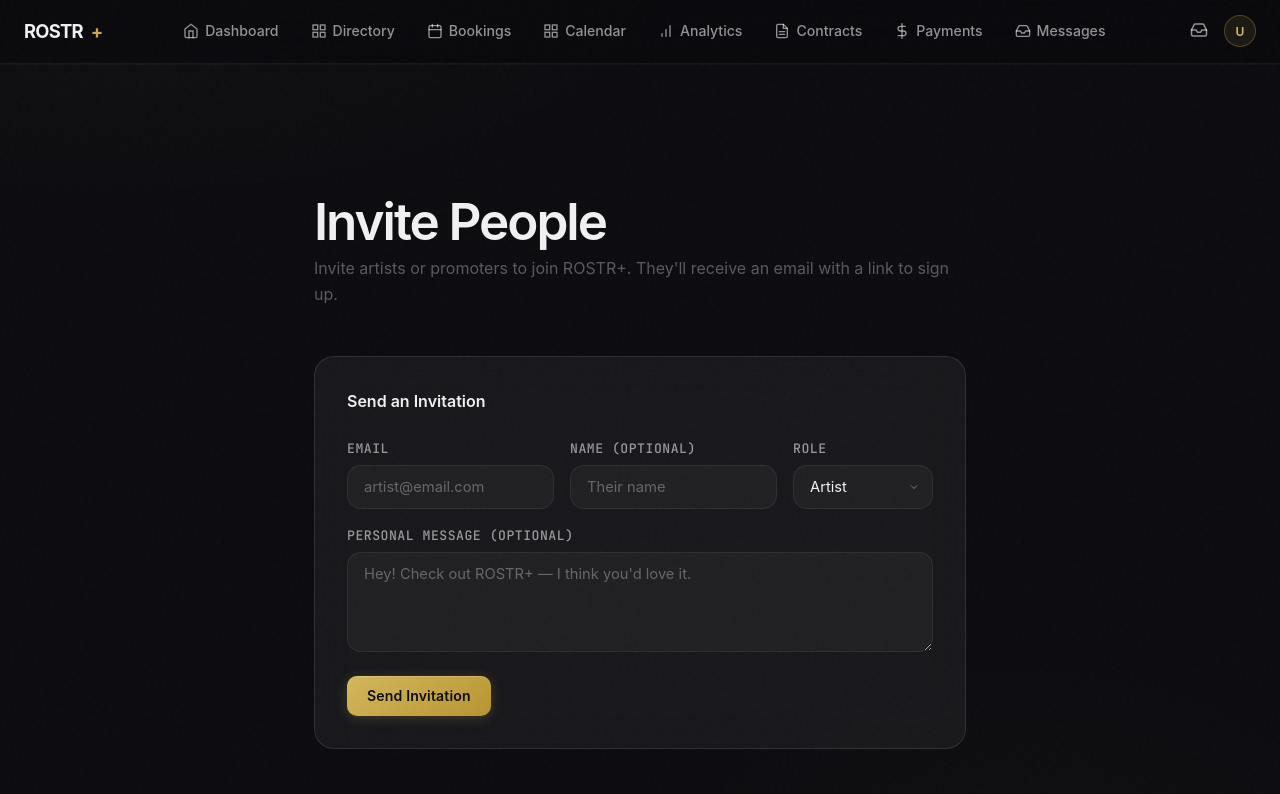
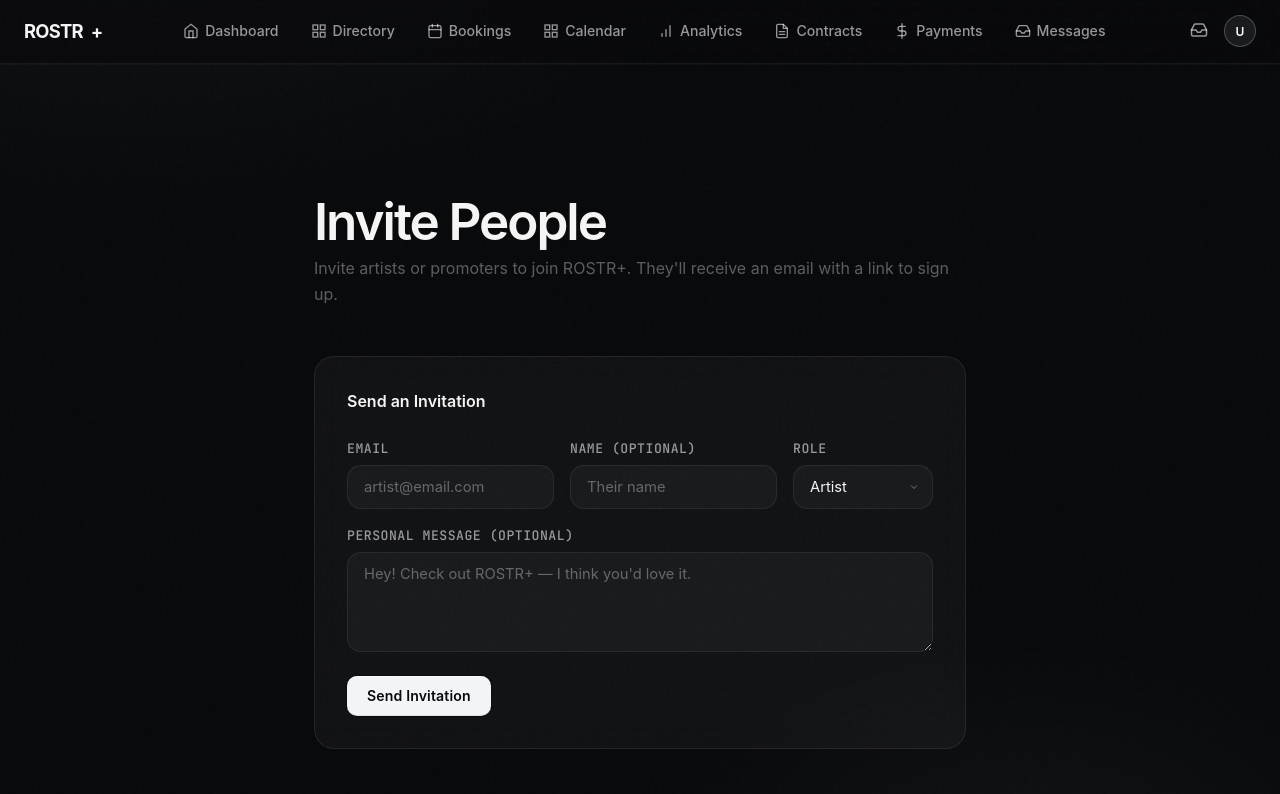
Before and after one commit to etchmuzik/rosterplusapp, a website with bundled scripts: page invite.html in a window 1280 px wide. Shown: the top 794 px of the page. Built offline with nearby package versions, Linux system fonts and the light colour scheme; some packages are replaced by stand-ins of ours; no server answers; the database is empty; sample sign-in values are in the browser's storage; a web font is replaced by a local one.

Commit message:
design(tokens): Phase 1 \u2014 sleek monochrome palette + Chillax display font
Drops the warm-gold palette for the cool-white graphite system from the
new design bundle. Every existing page picks up the new look without
structural edits because legacy token names (--gold, --gold-text,
--gold-dim, --border-gold, --shadow-gold) are re-aliased to the new
--accent variables.

Token changes:
- --accent / --accent-soft / --accent-deep / --accent-dim-{05,10,20,30}
  system with a per-html data-accent swapper (mono default; gold, sand,
  neon, magenta, ice available). Switch on any page with
  <html data-accent="gold">.
- Surfaces cooled: --bg-base #0c0c10 \u2192 #08090b; --bg-card alpha 0.035
  \u2192 0.025; new --bg-1/2/3 layered steps.
- Text lifted: --text-primary 94% \u2192 96% alpha.
- Status colours desaturated toward grey (confirmed #8ee6b5, pending
  #e9cf92, cancelled #f3a0a0, new --status-info #a6c5ea).
- Typography: adds Chillax 500/600/700 as --font-display (was Satoshi for
  both); Satoshi stays for body. Mono stays JetBrains Mono.
- Spacing extends with --space-5xl (128px). Radius scale tightens
  (--radius-xl 2.5rem \u2192 28px). Motion snappier (160/280/480ms vs
  200/400/600ms). --max-width 1280 \u2192 1360.

Component styles updated to match:
- .btn-primary: gradient gold \u2192 flat accent with multi-layer inset
  shadows from the new design.
- .form-input:focus: hardcoded gold RGBA \u2192 --accent-dim-30/10/05.
- body background: ambient radial gradients now sample
  --accent-dim-05 (neutral to any accent swap).

Smoke-tested in local preview: body bg rgb(8,9,11), btn-primary bg
rgb(243,245,248), legacy .text-gold resolves to the new soft-white.
Zero console errors. Chillax font renders on h1 headlines.

Phase 2 (the 5 newly-designed view layouts \u2014 landing, dashboard,
directory, booking wizard, artist profile) comes next.

```diff
--- a/assets/css/system.css
+++ b/assets/css/system.css
@@ -1,71 +1,102 @@
 /* ═══════════════════════════════════════════════════════════
-   ROSTR+ GCC — Design System v2
-   Dark glassmorphic · OLED-optimized · Premium nightlife
+   ROSTR+ GCC — Design System v3
+   Sleek monochrome glass · cool graphite base · swappable accent
+   Phase-1 port: tokens only, legacy names preserved so every existing
+   page (using --gold, --text-*, --bg-*, --space-*, --radius-*) keeps
+   working unchanged — they just resolve to the new values.
    ═══════════════════════════════════════════════════════════ */
 
-/* ── Fonts — Satoshi + JetBrains Mono (taste-skill approved) ── */
-@import url('https://api.fontshare.com/v2/css?f[]=satoshi@400,500,600,700&display=swap');
-@import url('https://fonts.googleapis.com/css2?family=JetBrains+Mono:wght@400;500&display=swap');
+/* ── Fonts — Satoshi body, Chillax display, JetBrains Mono ── */
+@import url('https://api.fontshare.com/v2/css?f[]=satoshi@400,500,600,700,900&f[]=chillax@500,600,700&display=swap');
+@import url('https://fonts.googleapis.com/css2?family=JetBrains+Mono:wght@400;500;600&display=swap');
 
 /* ── Reset ── */
 *, *::before, *::after { margin: 0; padding: 0; box-sizing: border-box; }
 
 :root {
-  /* Surfaces — Charcoal base, layered glass */
-  --bg-base: #0c0c10;
-  --bg-raised: rgba(18,18,26,0.92);
-  --bg-card: rgba(255,255,255,0.035);
-  --bg-card-hover: rgba(255,255,255,0.06);
-  --bg-input: rgba(255,255,255,0.045);
-  --bg-input-focus: rgba(255,255,255,0.08);
+  /* ═══ ACCENT SYSTEM ═══
+     Default is cool-white monochrome. Override on <html> to swap:
+     <html data-accent="gold">  — warm gold (legacy)
+     <html data-accent="sand">  — warm sand
+     <html data-accent="neon">  — acid lime
+     <html data-accent="magenta"> — hot pink
+     <html data-accent="ice">   — cold sky blue
+  */
+  --accent: #f3f5f8;
+  --accent-soft: #ffffff;
+  --accent-deep: #8a92a0;
+  --accent-dim-05: rgba(243,245,248,0.04);
+  --accent-dim-10: rgba(243,245,248,0.08);
+  --accent-dim-20: rgba(243,245,248,0.14);
+  --accent-dim-30: rgba(243,245,248,0.22);
+  --accent-glow: 0 0 32px rgba(243,245,248,0.08), 0 0 64px rgba(243,245,248,0.03);
+
+  /* ═══ LEGACY ACCENT ALIASES ═══
+     Every existing page references --gold / --gold-dim / --gold-glow /
+     --gold-text / --border-gold. Re-point them at the new accent so
+     we don't have to edit 20+ HTML files. When pages are ported in
+     Phase 2 we'll migrate callers to --accent directly.
+  */
+  --gold: var(--accent);
+  --gold-dim: var(--accent-dim-10);
+  --gold-glow: var(--accent-dim-05);
+  --gold-text: var(--accent-soft);
+  --border-gold: var(--accent-dim-30);
+  --shadow-gold: var(--accent-glow);
+
+  /* ═══ SURFACES ═══ cool graphite base */
+  --bg-base: #08090b;
+  --bg-1: #0c0d10;
+  --bg-2: #101116;
+  --bg-3: #15171d;
+  --bg-raised: rgba(14,16,22,0.80);
+  --bg-card: rgba(255,255,255,0.025);
+  --bg-card-hover: rgba(255,255,255,0.045);
+  --bg-input: rgba(255,255,255,0.035);
+  --bg-input-focus: rgba(255,255,255,0.065);
 
   /* Glass — core design language */
-  --glass-bg: rgba(255,255,255,0.05);
-  --glass-bg-strong: rgba(255,255,255,0.08);
-  --glass-border: rgba(255,255,255,0.1);
-  --glass-blur: 20px;
-  --glass-shine: linear-gradient(135deg, rgba(255,255,255,0.1) 0%, rgba(255,255,255,0.02) 40%, rgba(255,255,255,0) 100%);
+  --glass-bg: rgba(255,255,255,0.04);
+  --glass-bg-strong: rgba(255,255,255,0.07);
+  --glass-border: rgba(255,255,255,0.08);
+  --glass-blur: 14px;
+  --glass-shine: linear-gradient(135deg, rgba(255,255,255,0.035) 0%, rgba(255,255,255,0.005) 40%, transparent 80%);
 
   /* Borders */
-  --border-subtle: rgba(255,255,255,0.06);
-  --border-medium: rgba(255,255,255,0.1);
-  --border-strong: rgba(255,255,255,0.16);
-  --border-gold: rgba(201,168,76,0.3);
+  --border-subtle: rgba(255,255,255,0.05);
+  --border-medium: rgba(255,255,255,0.08);
+  --border-strong: rgba(255,255,255,0.14);
 
-  /* Text */
-  --text-primary: rgba(255,255,255,0.94);
-  --text-secondary: rgba(255,255,255,0.56);
-  --text-tertiary: rgba(255,255,255,0.32);
-  --text-inverse: #0c0c10;
+  /* Text — slightly lifted from previous for cool-white palette */
+  --text-primary: rgba(255,255,255,0.96);
+  --text-secondary: rgba(255,255,255,0.58);
+  --text-tertiary: rgba(255,255,255,0.34);
+  --text-quaternary: rgba(255,255,255,0.18);
+  --text-inverse: #08090b;
 
-  /* Accent — warm gold */
-  --gold: #c9a84c;
-  --gold-dim: rgba(201,168,76,0.1);
-  --gold-glow: rgba(201,168,76,0.05);
-  --gold-text: #dbbe62;
-
-  /* Status */
-  --status-confirmed: #34d399;
-  --status-confirmed-bg: rgba(52,211,153,0.1);
-  --status-pending: #fbbf24;
-  --status-pending-bg: rgba(251,191,36,0.1);
-  --status-cancelled: #f87171;
-  --status-cancelled-bg: rgba(248,113,113,0.1);
+  /* Status — desaturated toward grey for cooler palette */
+  --status-confirmed: #8ee6b5;
+  --status-confirmed-bg: rgba(142,230,181,0.08);
+  --status-pending: #e9cf92;
+  --status-pending-bg: rgba(233,207,146,0.08);
+  --status-cancelled: #f3a0a0;
+  --status-cancelled-bg: rgba(243,160,160,0.08);
+  --status-info: #a6c5ea;
+  --status-info-bg: rgba(166,197,234,0.08);
   --status-draft: rgba(255,255,255,0.4);
   --status-draft-bg: rgba(255,255,255,0.05);
 
-  /* Shadows — tinted to bg hue (taste-skill: no pure black) */
-  --shadow-sm: 0 1px 2px rgba(12,12,16,0.6);
-  --shadow-md: 0 4px 20px rgba(12,12,16,0.5), 0 0 1px rgba(255,255,255,0.05);
-  --shadow-lg: 0 16px 48px rgba(12,12,16,0.6), 0 0 1px rgba(255,255,255,0.08);
-  --shadow-gold: 0 0 24px rgba(201,168,76,0.12), 0 0 48px rgba(201,168,76,0.04);
+  /* Shadows — tinted to bg hue */
+  --shadow-sm: 0 1px 2px rgba(0,0,0,0.35);
+  --shadow-md: 0 4px 20px rgba(0,0,0,0.40), 0 0 1px rgba(255,255,255,0.05);
+  --shadow-lg: 0 20px 40px rgba(0,0,0,0.45), 0 0 1px rgba(255,255,255,0.08);
 
-  /* Typography — Satoshi (taste-approved, premium) */
+  /* Typography */
   --font-body: 'Satoshi', -apple-system, system-ui, sans-serif;
-  --font-display: 'Satoshi', -apple-system, system-ui, sans-serif;
+  --font-display: 'Chillax', 'Satoshi', -apple-system, system-ui, sans-serif;
   --font-mono: 'JetBrains Mono', 'SF Mono', monospace;
 
-  /* Spacing */
+  /* Spacing — same scale as before, extended */
   --space-xs: 4px;
   --space-sm: 8px;
   --space-md: 16px;
@@ -74,23 +105,76 @@
   --space-2xl: 48px;
   --space-3xl: 64px;
   --space-4xl: 96px;
+  --space-5xl: 128px;
 
-  /* Radius — taste-skill premium rounding */
+  /* Radius */
   --radius-sm: 10px;
   --radius-md: 14px;
   --radius-lg: 20px;
-  --radius-xl: 2.5rem;
+  --radius-xl: 28px;
 
-  /* Motion — cubic-bezier(0.32, 0.72, 0, 1) */
+  /* Motion */
   --ease-out: cubic-bezier(0.16, 1, 0.3, 1);
   --ease-spring: cubic-bezier(0.34, 1.56, 0.64, 1);
-  --duration-fast: 200ms;
-  --duration-base: 400ms;
-  --duration-slow: 600ms;
+  --duration-fast: 160ms;
+  --duration-base: 280ms;
+  --duration-slow: 480ms;
 
   /* Layout */
-  --max-width: 1280px;
+  --max-width: 1360px;
   --nav-height: 64px;
+}
+
+/* ═══ Accent theme swaps ═══ */
+html[data-accent="gold"] {
+  --accent: #c9a84c;
+  --accent-soft: #dbbe62;
+  --accent-deep: #8a6f27;
+  --accent-dim-05: rgba(201,168,76,0.05);
+  --accent-dim-10: rgba(201,168,76,0.10);
+  --accent-dim-20: rgba(201,168,76,0.20);
+  --accent-dim-30: rgba(201,168,76,0.30);
+  --accent-glow: 0 0 32px rgba(201,168,76,0.18), 0 0 64px rgba(201,168,76,0.06);
+}
+html[data-accent="sand"] {
+  --accent: #e4c588;
+  --accent-soft: #efd8a5;
+  --accent-deep: #a68b4c;
+  --accent-dim-05: rgba(228,197,136,0.05);
+  --accent-dim-10: rgba(228,197,136,0.10);
+  --accent-dim-20: rgba(228,197,136,0.20);
+  --accent-dim-30: rgba(228,197,136,0.30);
+  --accent-glow: 0 0 32px rgba(228,197,136,0.18), 0 0 64px rgba(228,197,136,0.06);
+}
+html[data-accent="neon"] {
+  --accent: #d4ff3d;
+  --accent-soft: #e5ff7a;
+  --accent-deep: #9bbd20;
+  --accent-dim-05: rgba(212,255,61,0.05);
+  --accent-dim-10: rgba(212,255,61,0.10);
+  --accent-dim-20: rgba(212,255,61,0.20);
+  --accent-dim-30: rgba(212,255,61,0.30);
+  --accent-glow: 0 0 32px rgba(212,255,61,0.22), 0 0 64px rgba(212,255,61,0.08);
+}
+html[data-accent="magenta"] {
+  --accent: #ff3d88;
+  --accent-soft: #ff78a8;
+  --accent-deep: #b01b58;
+  --accent-dim-05: rgba(255,61,136,0.05);
+  --accent-dim-10: rgba(255,61,136,0.10);
+  --accent-dim-20: rgba(255,61,136,0.20);
+  --accent-dim-30: rgba(255,61,136,0.30);
+  --accent-glow: 0 0 32px rgba(255,61,136,0.22), 0 0 64px rgba(255,61,136,0.08);
+}
+html[data-accent="ice"] {
+  --accent: #7dd3fc;
+  --accent-soft: #b3e3fd;
+  --accent-deep: #3d8eb5;
+  --accent-dim-05: rgba(125,211,252,0.05);
+  --accent-dim-10: rgba(125,211,252,0.10);
+  --accent-dim-20: rgba(125,211,252,0.20);
+  --accent-dim-30: rgba(125,211,252,0.30);
+  --accent-glow: 0 0 32px rgba(125,211,252,0.20), 0 0 64px rgba(125,211,252,0.06);
 }
 
 html {
@@ -105,9 +189,10 @@
   font-weight: 400;
   color: var(--text-primary);
   background: var(--bg-base);
+  /* Cool graphite ambient — neutral hue picks up whichever --accent is active */
   background-image:
-    radial-gradient(ellipse 80% 60% at 10% -10%, rgba(201,168,76,0.03) 0%, transparent 60%),
-    radial-gradient(ellipse 50% 50% at 80% 110%, rgba(201,168,76,0.015) 0%, transparent 60%);
+    radial-gradient(ellipse 80% 60% at 10% -10%, var(--accent-dim-05) 0%, transparent 60%),
+    radial-gradient(ellipse 50% 50% at 80% 110%, var(--accent-dim-05) 0%, transparent 60%);
   background-attachment: fixed;
   line-height: 1.6;
   min-height: 100vh;
@@ -356,15 +441,23 @@
 .btn:disabled { opacity: 0.4; pointer-events: none; }
 
 .btn-primary {
-  background: linear-gradient(145deg, #d4b85c 0%, #b8942f 100%);
+  background: var(--accent);
   color: var(--text-inverse);
-  box-shadow: 0 2px 12px rgba(201,168,76,0.25), inset 0 1px 0 rgba(255,255,255,0.2);
+  box-shadow:
+    0 1px 0 rgba(255,255,255,0.5) inset,
+    0 -1px 0 rgba(0,0,0,0.08) inset,
+    0 1px 2px rgba(0,0,0,0.35),
+    0 0 0 1px rgba(0,0,0,0.20);
   font-weight: 600;
   letter-spacing: 0.01em;
 }
 .btn-primary:hover {
-  background: linear-gradient(145deg, #dcc464 0%, #c9a84c 100%);
-  box-shadow: 0 4px 20px rgba(201,168,76,0.35), inset 0 1px 0 rgba(255,255,255,0.25);
+  background: var(--accent-soft);
+  box-shadow:
+    0 1px 0 rgba(255,255,255,0.6) inset,
+    0 -1px 0 rgba(0,0,0,0.08) inset,
+    0 4px 14px rgba(0,0,0,0.35),
+    0 0 0 1px rgba(0,0,0,0.20);
   transform: translateY(-1px);
 }
 
@@ -437,8 +530,8 @@
 .form-select:focus,
 .form-textarea:focus {
   background: rgba(255,255,255,0.06);
-  border-color: rgba(201,168,76,0.5);
-  box-shadow: 0 0 0 3px rgba(201,168,76,0.1), 0 0 20px rgba(201,168,76,0.06);
+  border-color: var(--accent-dim-30);
+  box-shadow: 0 0 0 3px var(--accent-dim-10), 0 0 20px var(--accent-dim-05);
 }
 
 .form-input::placeholder,
```
